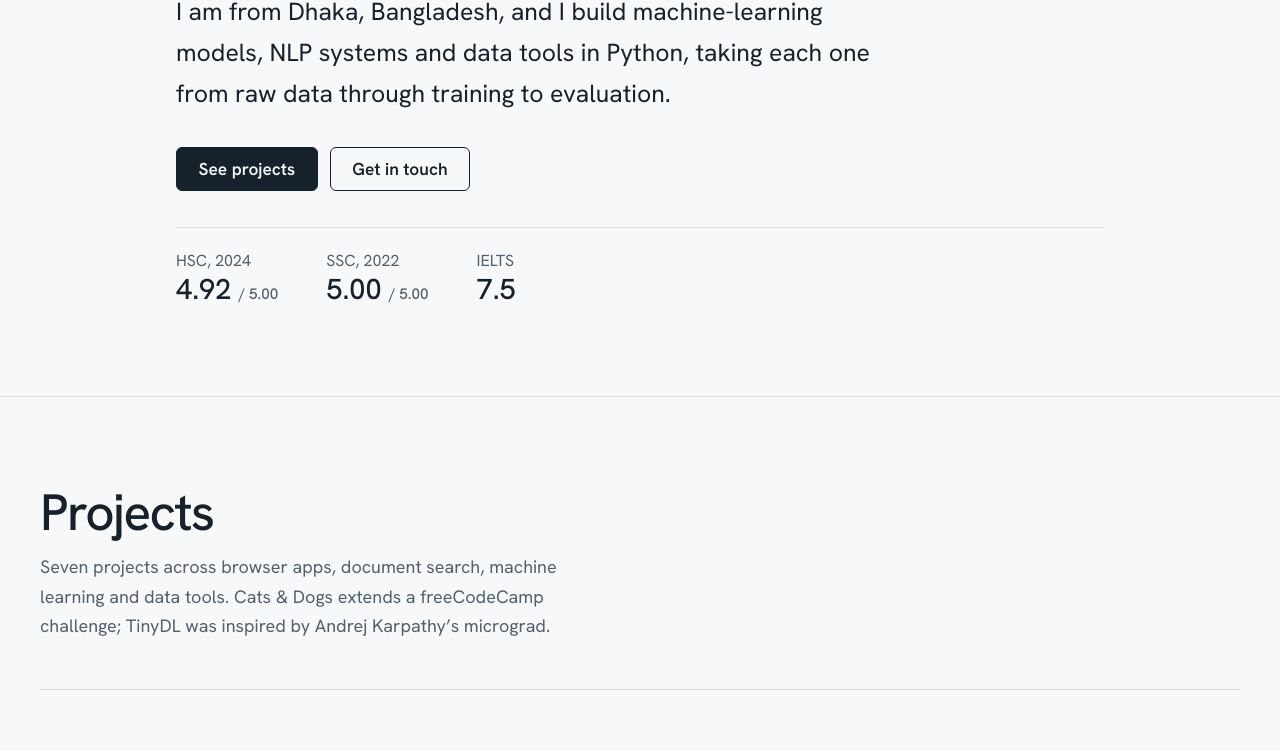
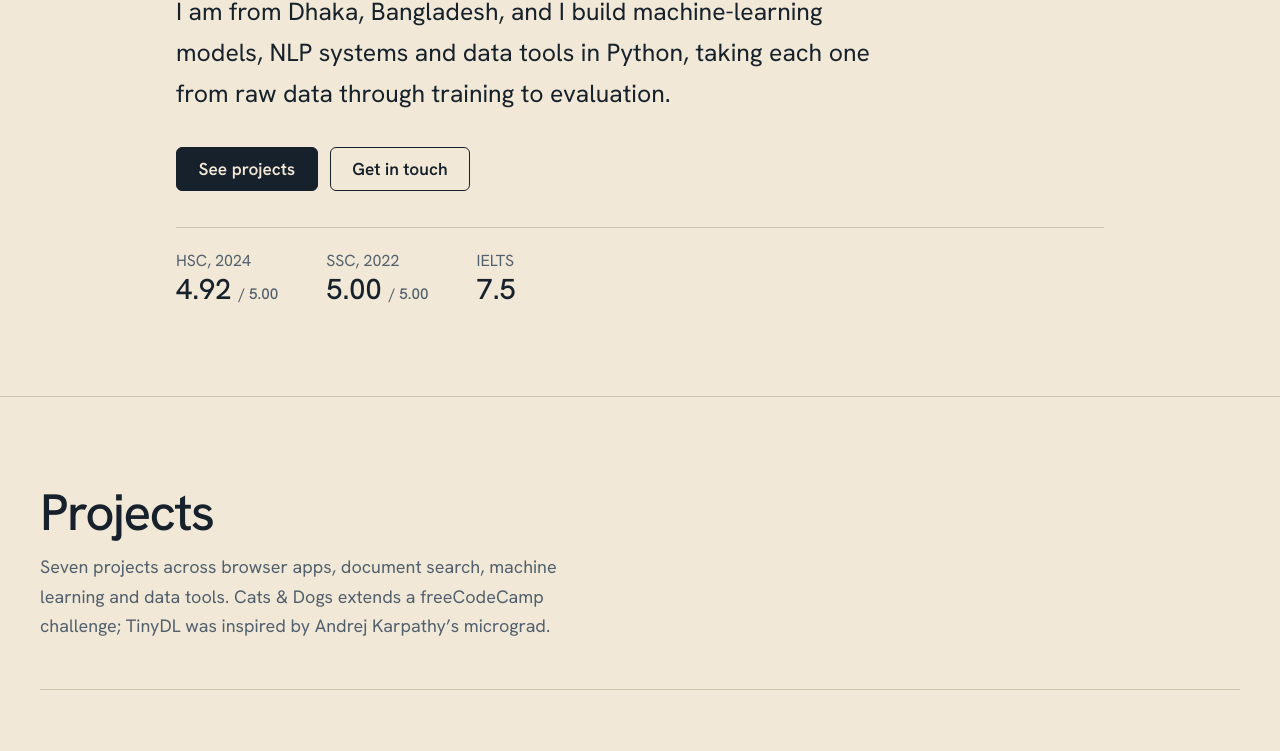
Before and after one commit to raiyan-mahmud-git/raiyan_mahmud, a plain HTML site: page index.html in a window 1280 px wide. Shown: the part 412-1163 px from the top of the page. Drawn offline with Linux system fonts and the light colour scheme.

Commit message:
Update theme colors in index.html

```diff
--- a/index.html
+++ b/index.html
@@ -10,7 +10,7 @@
 <meta property="og:description" content="Prospective Computer Science student focused on machine learning, NLP and data analysis. Projects, courses and certifications.">
 <meta name="twitter:card" content="summary">
 <meta name="color-scheme" content="light dark">
-<meta name="theme-color" content="#f1f5ee" media="(prefers-color-scheme: light)">
+<meta name="theme-color" content="#f2e8d7" media="(prefers-color-scheme: light)">
 <meta name="theme-color" content="#1b1917" media="(prefers-color-scheme: dark)">
 <script>
 
@@ -354,16 +354,16 @@ footer a{color:#fff}
 
 /* Simple, professional layout */
 :root{
-  --paper:#f7f8fa;--paper-2:#eef1f4;--ink:#17212b;--ink-soft:#52606d;
-  --green:#176b53;--red:#176b53;--disc:#176b53;--line:#d7dde3;--focus:#176b53;
+  --paper:#f2e8d7;--paper-2:#e2d7c2;--ink:#17212b;--ink-soft:#52606d;
+  --green:#176b53;--red:#176b53;--disc:#176b53;--line:#cfc4ad;--focus:#176b53;
   --band:#17212b;--band-ink:#f7f8fa;--band-soft:#c2ccd4;--band-line:rgba(247,248,250,.2);
   --display:var(--body);--radius:6px;--radius-lg:8px;
 }
 @supports (color:light-dark(#000,#fff)){:root{
-  --paper:light-dark(#f7f8fa,#1b1917);--paper-2:light-dark(#eef1f4,#2a2622);
+  --paper:light-dark(#f2e8d7,#1b1917);--paper-2:light-dark(#e2d7c2,#2a2622);
   --ink:light-dark(#17212b,#f4eee6);--ink-soft:light-dark(#52606d,#c1b7aa);
   --green:light-dark(#176b53,#ed9843);--red:light-dark(#176b53,#ed9843);--disc:light-dark(#176b53,#ed9843);
-  --line:light-dark(#d7dde3,#453c33);--focus:light-dark(#176b53,#f2b76f);
+  --line:light-dark(#cfc4ad,#453c33);--focus:light-dark(#176b53,#f2b76f);
   --band:light-dark(#17212b,#141210);--band-ink:light-dark(#f7f8fa,#f4eee6);
   --band-soft:light-dark(#c2ccd4,#c1b7aa);--band-line:light-dark(rgba(247,248,250,.2),rgba(244,238,230,.18));
 }}
@@ -738,7 +738,7 @@ var meta=$('meta[name="color-scheme"]'),dark=matchMedia('(prefers-color-scheme:
 var themeMetas=$$('meta[name="theme-color"]'),themeBase=themeMetas.map(function(m){return m.content});
 function rendered(){return meta.content==='dark'||meta.content==='light'?meta.content:(dark.matches?'dark':'light')}
 function syncThemeColor(){
-  var pin=meta.content==='dark'?'#1b1917':meta.content==='light'?'#f1f5ee':null;
+  var pin=meta.content==='dark'?'#1b1917':meta.content==='light'?'#f2e8d7':null;
   themeMetas.forEach(function(m,i){m.content=pin||themeBase[i]});
 }
 $('#themeBtn').addEventListener('click',function(){
```
